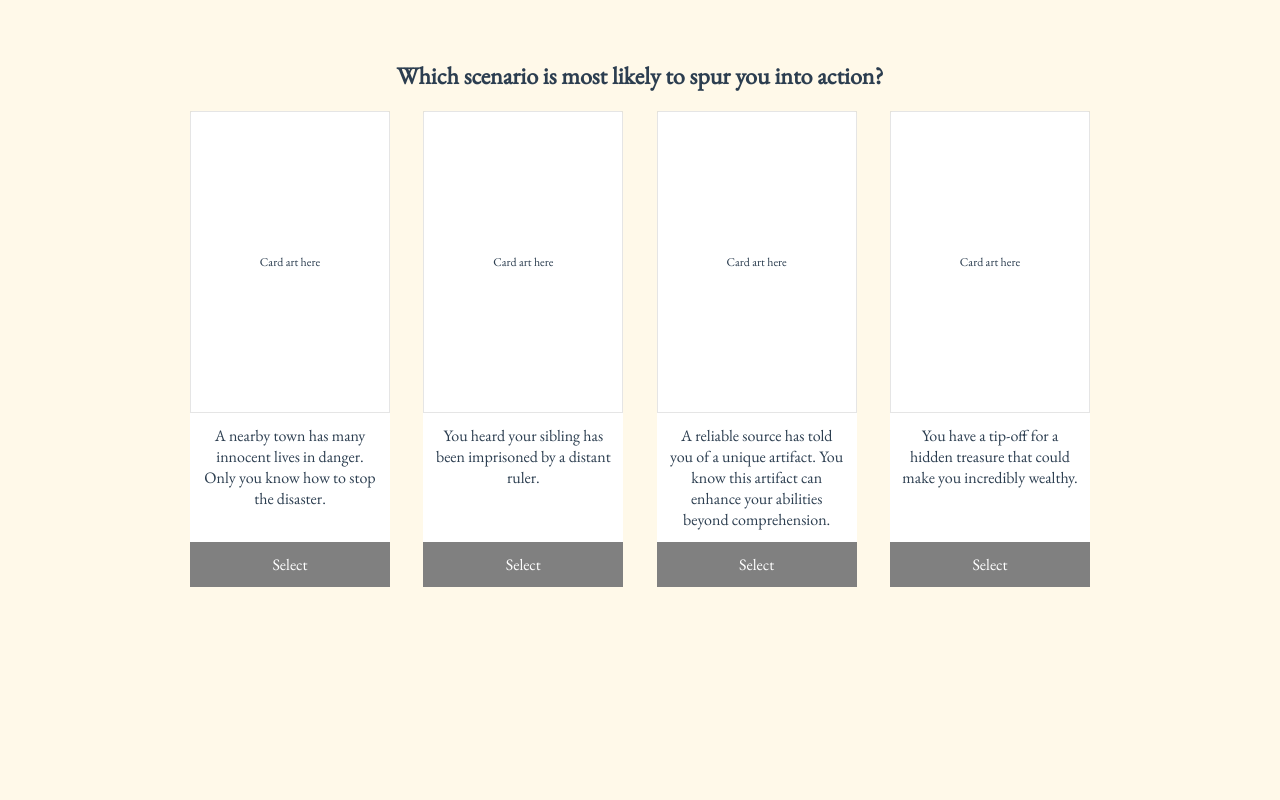
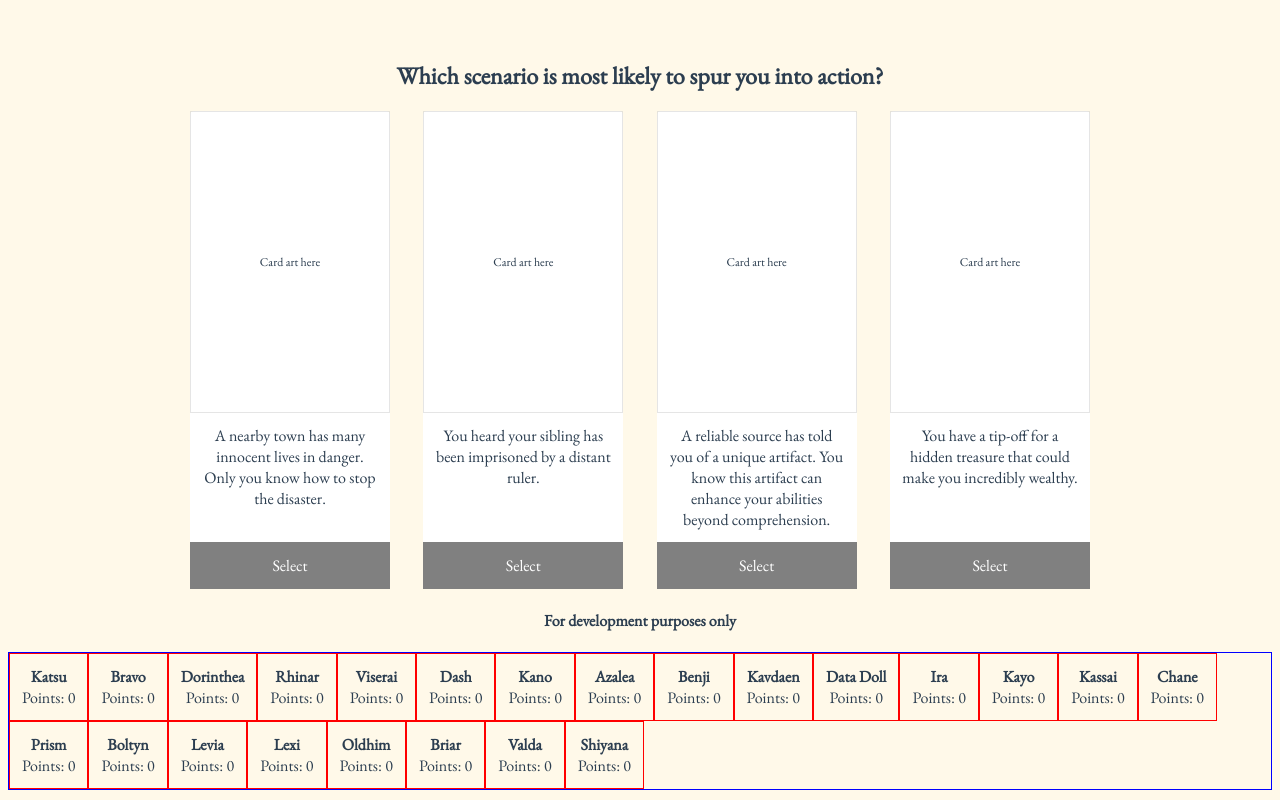
Before and after one commit to EugeneRaynerNZ/fab, a Vue app: page / in a window 1280 px wide. Built offline with nearby package versions, Linux system fonts and the light colour scheme.

Commit message:
added dev panel

```diff
--- a/src/App.vue
+++ b/src/App.vue
@@ -4,10 +4,20 @@
     <h2>{{question}}</h2>
     <div class="response-box">
       <div class="response" v-for="(response, index) in responses" :key="'response-' + index">
-        <div class="response--card">
+        <div class="response--card" v-on:click="clickResponse(response)">
           <div class="response--card-art"><span style="font-size: 12px">Card art here</span></div>
           <div class="response--card-description">{{ response.answer }}</div>
           <button class="response--card-button">Select</button>
+        </div>
+      </div>
+    </div>
+
+    <div>
+      <h4>For development purposes only</h4>
+      <div class="hero--points">
+        <div class="hero--points-hero" v-for="hero in heroes" :key="hero.id">
+          <p><strong>{{hero.name}}</strong></p>
+          <p>Points: {{hero.points}}</p>
         </div>
       </div>
     </div>
@@ -32,13 +42,34 @@ export default {
     return {
     question: 'Which scenario is most likely to spur you into action?',
     heroes: [
-      {id: 1, name: 'Bravo', points: 0},
-      {id: 2, name: 'Dorinthea', points: 0}
+      {id: 1, name: 'Katsu', points: 0},
+      {id: 2, name: 'Bravo', points: 0},
+      {id: 3, name: 'Dorinthea', points: 0},
+      {id: 4, name: 'Rhinar', points: 0},
+      {id: 5, name: 'Viserai', points: 0},
+      {id: 6, name: 'Dash', points: 0},
+      {id: 7, name: 'Kano', points: 0},
+      {id: 8, name: 'Azalea', points: 0},
+      {id: 9, name: 'Benji', points: 0},
+      {id: 10, name: 'Kavdaen', points: 0},
+      {id: 11, name: 'Data Doll', points: 0},
+      {id: 12, name: 'Ira', points: 0},
+      {id: 13, name: 'Kayo', points: 0},
+      {id: 14, name: 'Kassai', points: 0},
+      {id: 15, name: 'Chane', points: 0},
+      {id: 16, name: 'Prism', points: 0},
+      {id: 17, name: 'Boltyn', points: 0},
+      {id: 18, name: 'Levia', points: 0},
+      {id: 19, name: 'Lexi', points: 0},
+      {id: 20, name: 'Oldhim', points: 0},
+      {id: 21, name: 'Briar', points: 0},
+      {id: 22, name: 'Valda', points: 0},
+      {id: 23, name: 'Shiyana', points: 0},
     ],
     responses: [
       {
         answer: 'A nearby town has many innocent lives in danger. Only you know how to stop the disaster.',
-        heroIndex: [2] //the point we want to increase
+        heroIds: [0, 20]
       },
       {
         answer: 'You heard your sibling has been imprisoned by a distant ruler.',
@@ -52,11 +83,11 @@ export default {
     ]
     }
   },
-  // computed: {
-  //   getHero(){
-  //     return
-  //   }
-  // }
+  methods:{
+    clickResponse(response){
+      console.log(response.heroIds)
+    }
+  }
 }
 </script>
 
@@ -81,13 +112,19 @@ button{
   display: block;
   background: grey;
 	color: white;
-	border: none;
+	border: 1px solid grey;
 	padding: 12px;
 	font: inherit;
 	cursor: pointer;
 	outline: inherit;
   width: 100%;
   text-align: center;
+  transition: all 0.2s;
+}
+
+button:hover{
+  background: white;
+  color: grey;
 }
 
 .response-box{
@@ -127,4 +164,20 @@ button{
   padding: 12px;
   min-height: 105px;
 }
+
+/* For dev purposes */
+.hero--points{
+  border: 1px solid blue;
+  display: flex;
+  flex-wrap: wrap;
+}
+
+.hero--points-hero{
+  padding: 12px;
+  border: 1px solid red;
+}
+
+.hero--points-hero p{
+  margin: 0;
+}
 </style>
```
